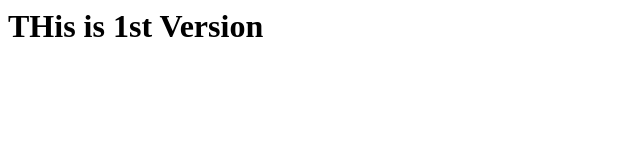
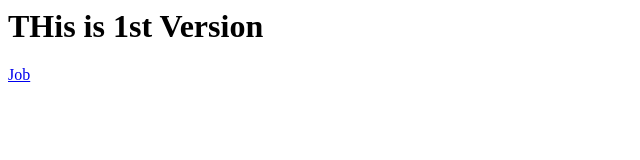
Before and after one commit to Prajwaljolhe/git-practice-task, a plain HTML site: page index.html in a window 1280 px wide. Shown: the full height of the page, 0-640 px from the left. Drawn offline with Linux system fonts and the light colour scheme.

Commit message:
added index.html on job

```diff
--- a/index.html
+++ b/index.html
@@ -1 +1,2 @@
 <h1>THis is 1st Version</h1>
+<a href="job.html">Job</a>
```
